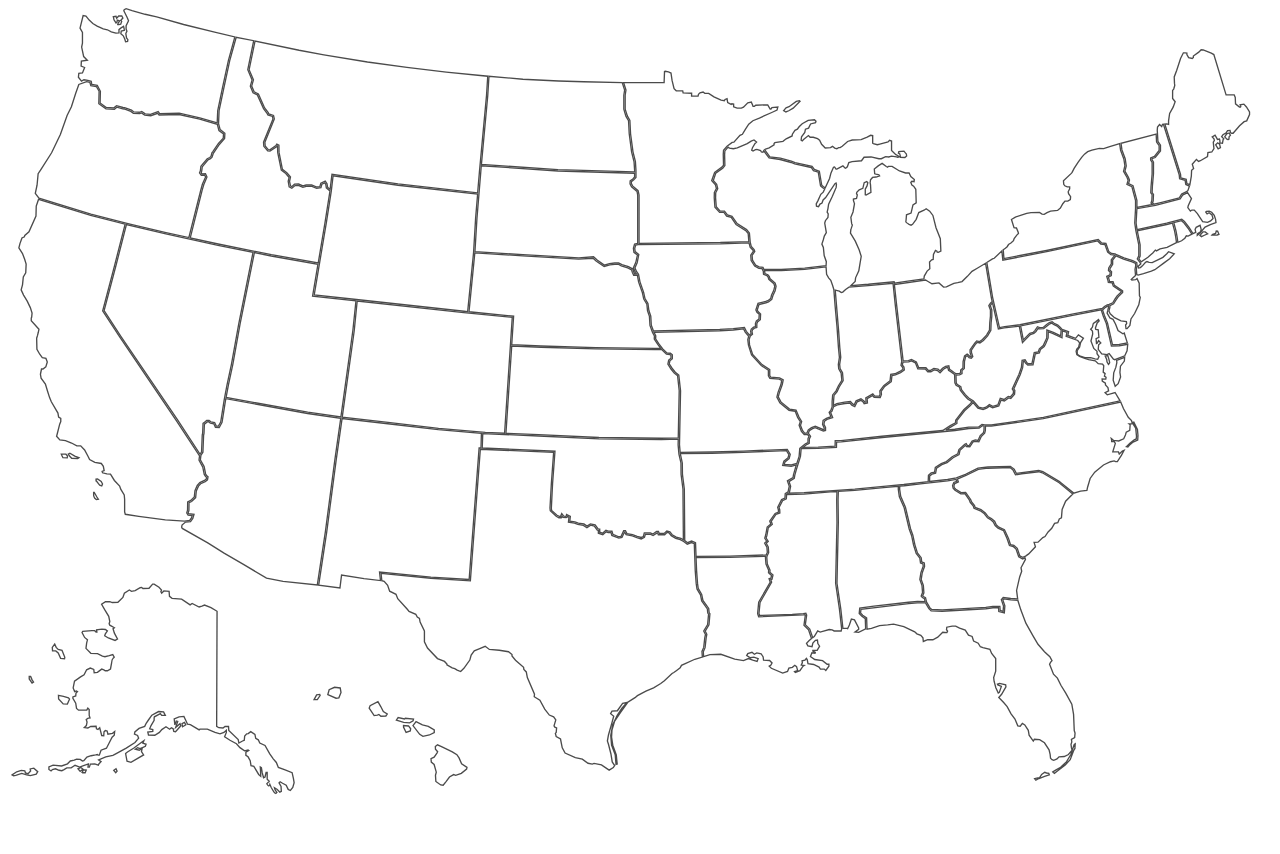
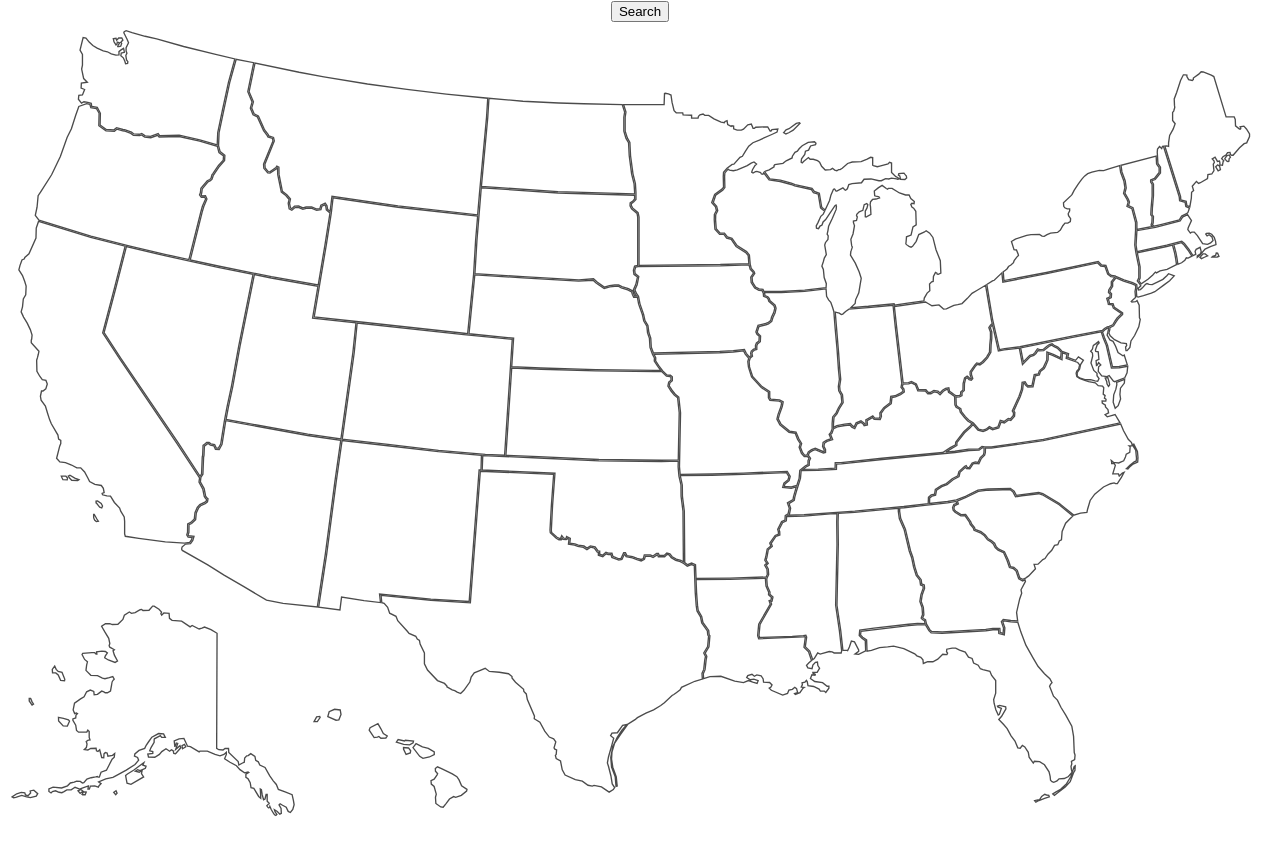
Before and after one commit to irene-rojas/national-parks, a React (Create React App) app: page / in a window 1280 px wide. Shown: the top 854 px of the page. Built offline with nearby package versions, Linux system fonts and the light colour scheme.

Commit message:
forced sate search working

```diff
--- a/src/App.js
+++ b/src/App.js
@@ -6,27 +6,39 @@ import Map from "./components/Map/Map.js";
 
 function App() {
 
-    const [query, setQuery] = useState("");
-    const [park, setPark] = useState([]);
-    const [parkError, setParkError] = useState(false);
+    // const [query, setQuery] = useState("");
+    // const [park, setPark] = useState([]);
+    // const [parkError, setParkError] = useState(false);
+    const [state, setState] = useState("");
 
-    const getPark = () => {
-        axios.get(`https://developer.nps.gov/api/v1/parks?api_key=${process.env.REACT_APP_NPS_API}&q=${query.replace(/ /g,"%20")}`)
+    // const getPark = () => {
+    //     axios.get(`https://developer.nps.gov/api/v1/parks?api_key=${process.env.REACT_APP_NPS_API}&q=${query.replace(/ /g,"%20")}`)
+    //     .then(res => {
+    //         setPark(res.data.data.slice(0,20));
+    //         console.log(res.data.data.slice(0,20));
+    //         if (!park.length > 0) {
+    //             setParkError(true);
+    //         }
+    //     })
+    // };
+
+    const getState = () => {
+        axios.get(`https://developer.nps.gov/api/v1/parks?api_key=${process.env.REACT_APP_NPS_API}&stateCode=VA`)
         .then(res => {
-            setPark(res.data.data.slice(0,20));
-            console.log(res.data.data.slice(0,20));
-            if (!park.length > 0) {
-                setParkError(true);
-            }
+            setState(res.data.data);
+            console.log(res.data.data);
         })
-    };
+    }
 
   return (
     <div className="App">
 
+        <button onClick={() => getState()}>Search</button>
+
         <div className="mapDiv">
             <Map />
         </div>
+
 
         {/* <div className="parkSearchDiv">
             <form
```
Also changed, not shown: src/components/Map/Map_USA_blank.svg (added).
